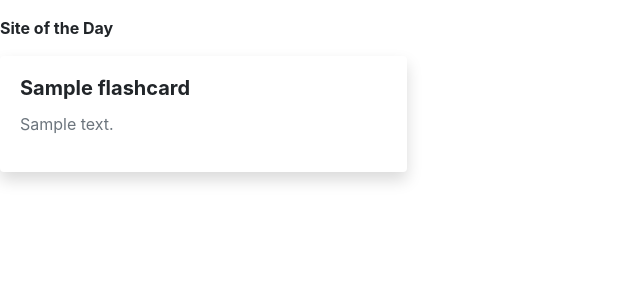
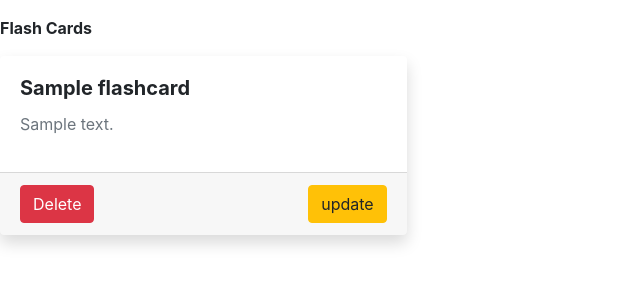
Before and after one commit to kigensky/FLASHCARDS, a Django app: page / in a window 1280 px wide. Shown: the part 68-368 px from the top of the page, without its empty margins (0-640 px from the left). Run offline with Django 3.2, Linux system fonts and the light colour scheme; tables that the repository leaves empty hold one stand-in row (values such as "Sample post"); some libraries are stand-ins or nearby versions.

Commit message:
added changes

```diff
--- a/cards/templates/cards/flash_cards_list.html
+++ b/cards/templates/cards/flash_cards_list.html
@@ -3,7 +3,7 @@
 
 <div class="row pt-3">
   <div class="col-md-12">
-    <p><strong> Site of the Day </strong> {{ now | date:"D d M Y"}}</p>
+    <p><strong> Flash Cards </strong> {{ now | date:"D d M Y"}}</p>
   </div>
 </div>
 <div class="row">
@@ -16,7 +16,10 @@
 
         <p class='text-muted'>{{ card.description}}</p>
         </div>
-
+      <div class="card-footer">
+      <a class='btn btn-danger float-left' href="{% url 'cards-delete' card.id %}">Delete</a>
+      <a class='btn btn-warning float-right' href="{% url 'cards-update' card.id %}">update</a>
+      </div>
       </div>
     </div>
     {% endfor %}
--- a/cards/urls.py
+++ b/cards/urls.py
@@ -8,5 +8,6 @@ urlpatterns = [
     path('', views.home, name='cards-home'),
     # path('FlashCards/<int:pk>/', FlashCardsDetailView.as_view(), name='cards-detail'),
     path('cards/new', views.flashCardsCreateView, name='cards-create'),
-
+    path('cards/delete/<int:id>/', views.flashCardsDelete, name='cards-delete'),
+    path('cards/update/<int:id>/', views.flashCardsUpdate, name='cards-update'),
 ]
--- a/cards/views.py
+++ b/cards/views.py
@@ -63,4 +63,29 @@ def flashCardsCreateView(request):
 
     return render(request,'cards/flash_cards_form.html', ctx)
 
-# def  flashCard(request):
+def flashCardsDelete(request, id):
+    card = FlashCards.objects.get(pk=id)
+
+    card.delete()
+
+    messages.success(request, 'Successfully deleted.')
+    return redirect('cards-home')
+
+
+def flashCardsUpdate(request,id):
+    card = FlashCards.objects.get(pk=id)
+
+    form = FlashCardsForm(instance=card)
+
+    if request.method == 'POST':
+        form = FlashCardsForm(request.POST)
+        if form.is_valid():
+            # form.save()
+            FlashCards.objects.filter(pk=id).update(title=form.cleaned_data['title'], description=form.cleaned_data['description'], subject_id=form.cleaned_data['subject'])
+
+            messages.success(request, 'Successfully updated.')
+            return redirect('cards-home')
+
+    ctx = {'form':form}
+
+    return render(request,'cards/flash_cards_form.html', ctx)
```
